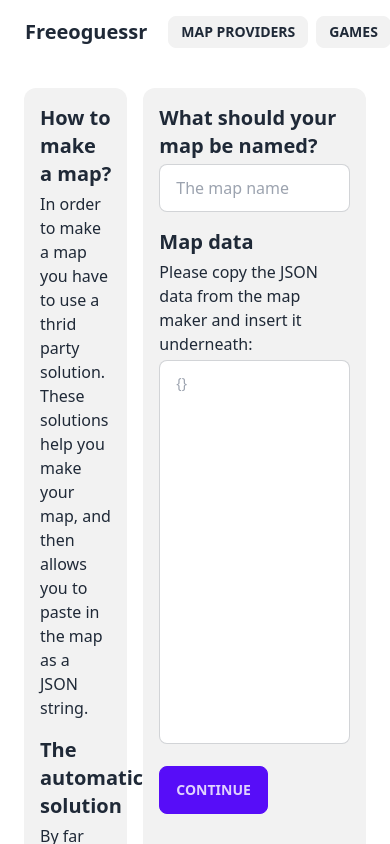
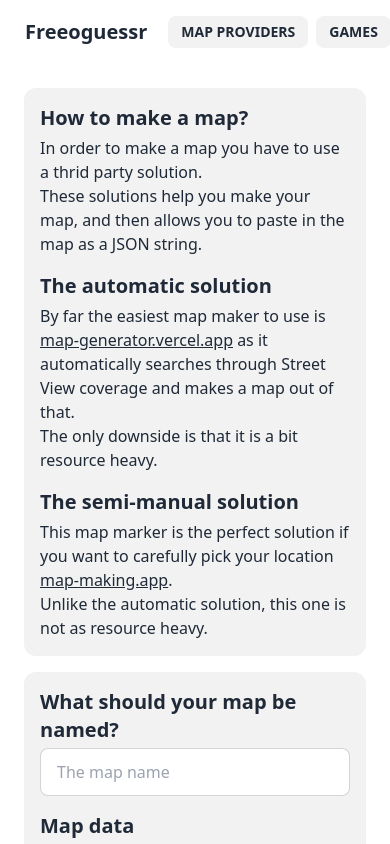
Before and after one commit to jona799t/freeoguessr, a SvelteKit app: page /create in a window 390 px wide. Shown: the top 844 px of the page. Built offline with nearby package versions, Linux system fonts and the light colour scheme.

Commit message:
Responsive

```diff
--- a/src/routes/create/+page.svelte
+++ b/src/routes/create/+page.svelte
@@ -35,7 +35,7 @@
 </script>
 
 <div class="max-w-[86rem] m-auto p-6">
-    <div class="grid grid-cols-3 gap-4">
+    <div class="grid lg:grid-cols-3 gap-4">
         <div class="bg-base-200 rounded-xl p-4">
             <div>
                 <h2 class="font-bold text-xl mb-1">How to make a map?</h2>
@@ -58,7 +58,7 @@
             </div>
         </div>
 
-        <div class="col-span-2 bg-base-200 rounded-xl p-4">
+        <div class="lg:col-span-2 bg-base-200 rounded-xl p-4">
             <div>
                 <h2 class="font-bold text-xl mb-1">What should your map be named?</h2>
                 <input type="text" placeholder="The map name" class="input input-bordered w-full" bind:value={name} />
```
